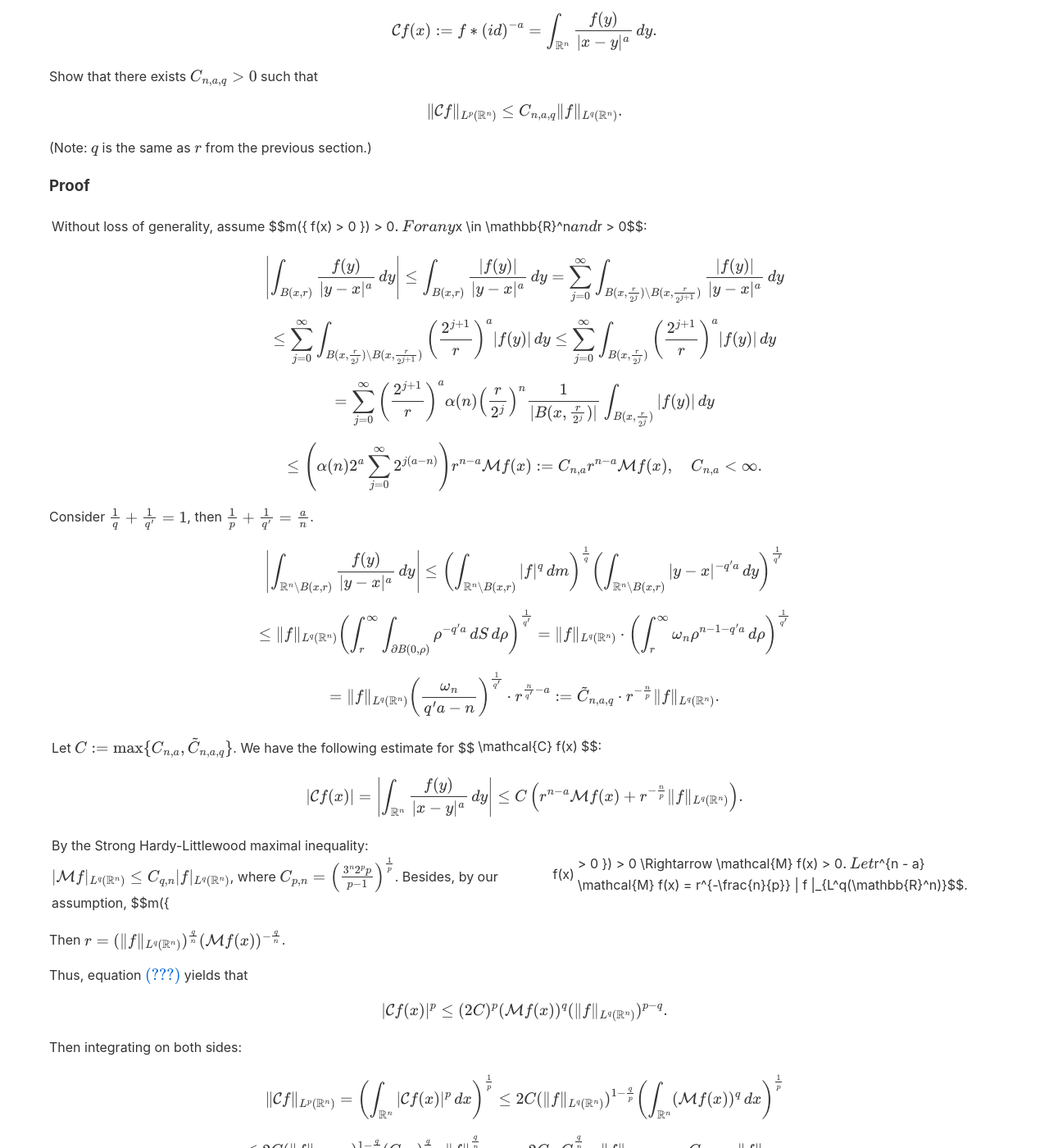
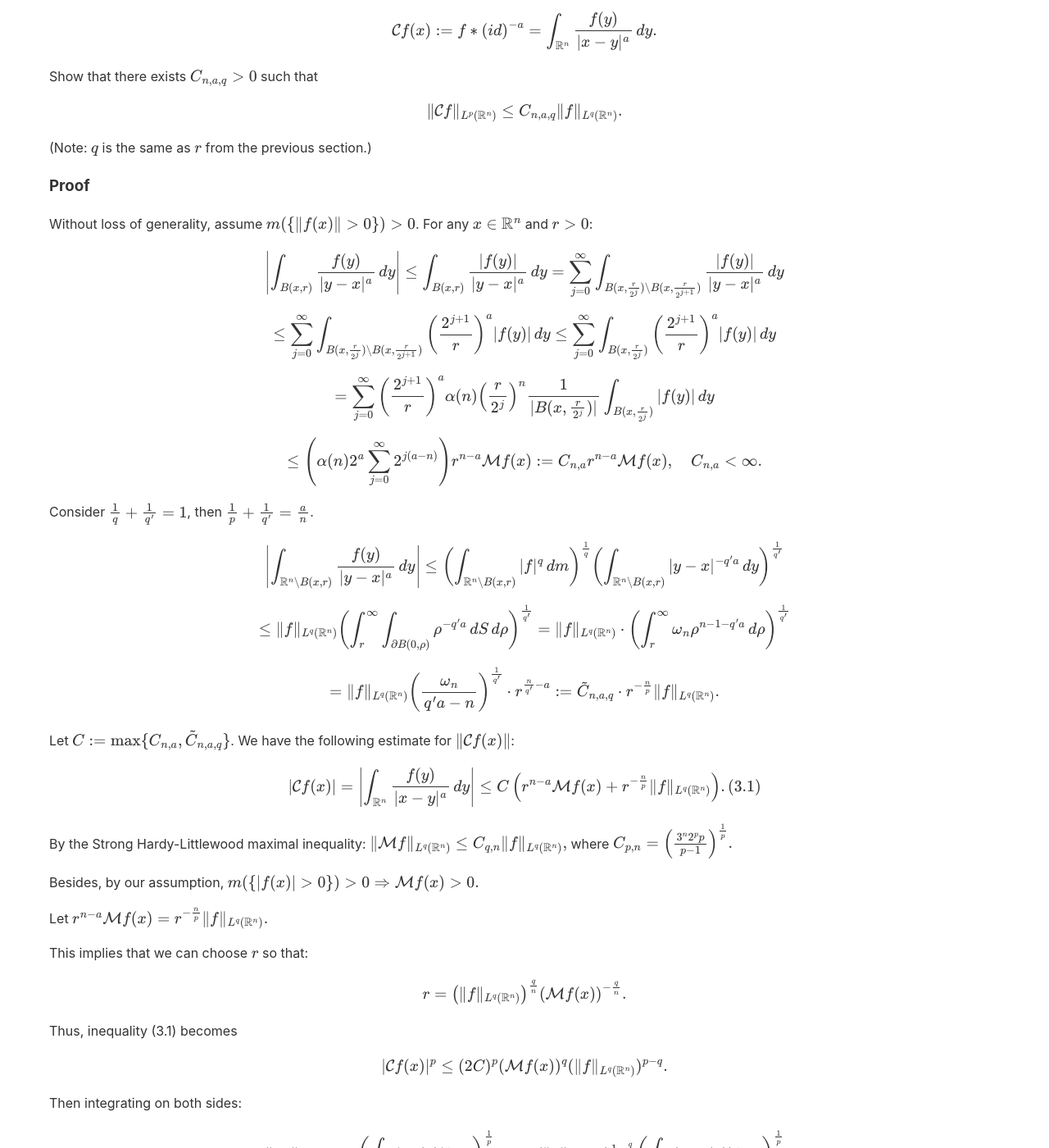
Before and after one commit to Yoon-1023/Yoon-1023.github.io, a Jekyll site: the page built from Courses/Real_Analysis/Interpolation.md, in a window 1280 px wide and 1400 px high, scrolled down 1611 px. Shown: the whole window at 82% size. Built offline with Jekyll 4.4.1, drawn with Linux system fonts in a browser that asks for light colours.

Commit message:
Update Interpolation.md

```diff
--- a/Courses/Real_Analysis/Interpolation.md
+++ b/Courses/Real_Analysis/Interpolation.md
@@ -112,7 +112,7 @@ $$
 
 ### Proof
 
-Without loss of generality, assume $$m(\{ |f(x)| > 0 \}) > 0$$. For any $$x \in \mathbb{R}^n$$ and $$r > 0$$:
+Without loss of generality, assume $$m(\{ \|f(x)\| > 0 \}) > 0$$. For any $$x \in \mathbb{R}^n$$ and $$r > 0$$:
 
 $$
 \left| \int_{B(x, r)} \frac{f(y)}{|y - x|^a} \, dy \right| \leq \int_{B(x, r)} \frac{|f(y)|}{|y - x|^a} \, dy = \sum_{j=0}^{\infty} \int_{B(x, \frac{r}{2^j}) \setminus B(x, \frac{r}{2^{j+1}})} \frac{|f(y)|}{|y - x|^a} \, dy
@@ -144,17 +144,39 @@ $$
 = \| f \|_{L^q(\mathbb{R}^n)} \left( \frac{\omega_n}{q' a - n} \right)^{\frac{1}{q'}} \cdot r^{\frac{n}{q'} - a} := \tilde{C}_{n, a, q} \cdot r^{-\frac{n}{p}} \| f \|_{L^q(\mathbb{R}^n)}.
 $$
 
-Let $$C := \max \{ C_{n, a}, \tilde{C}_{n, a, q} \}$$. We have the following estimate for $$|\mathcal{C} f(x)|$$:
+Let $$C := \max \{ C_{n, a}, \tilde{C}_{n, a, q} \}$$. We have the following estimate for $$\|\mathcal{C} f(x)\|$$:
 
 $$
-|\mathcal{C} f(x)| = \left| \int_{\mathbb{R}^n} \frac{f(y)}{|x - y|^a} \, dy \right| \leq C \left( r^{n - a} \mathcal{M} f(x) + r^{-\frac{n}{p}} \| f \|_{L^q(\mathbb{R}^n)} \right).
+|\mathcal{C} f(x)| = \left| \int_{\mathbb{R}^n} \frac{f(y)}{|x - y|^a} \, dy \right| \leq C \left( r^{n - a} \mathcal{M} f(x) + r^{-\frac{n}{p}} \| f \|_{L^q(\mathbb{R}^n)} \right).  (3.1)
 $$
 
-By the Strong Hardy-Littlewood maximal inequality: $$\| \mathcal{M} f \|_{L^q(\mathbb{R}^n)} \leq C_{q, n} \| f \|_{L^q(\mathbb{R}^n)}$$, where $$C_{p, n} = \left( \frac{3^n 2^p p}{p - 1} \right)^{\frac{1}{p}}$$. Besides, by our assumption, $$m(\{ |f(x)| > 0 \}) > 0 \Rightarrow \mathcal{M} f(x) > 0$$. Let $$r^{n - a} \mathcal{M} f(x) = r^{-\frac{n}{p}} \| f \|_{L^q(\mathbb{R}^n)}$$.
+By the Strong Hardy-Littlewood maximal inequality:
+$$
+\| \mathcal{M} f \|_{L^q(\mathbb{R}^n)} \leq C_{q, n} \| f \|_{L^q(\mathbb{R}^n)},
+$$
+where
+$$
+C_{p, n} = \left( \frac{3^n 2^p p}{p - 1} \right)^{\frac{1}{p}}.
+$$
 
-Then $$r = (\| f \|_{L^q(\mathbb{R}^n)})^{\frac{q}{n}} (\mathcal{M} f(x))^{-\frac{q}{n}}$$.
+Besides, by our assumption,
+$$
+m(\{ |f(x)| > 0 \}) > 0 \Rightarrow \mathcal{M} f(x) > 0.
+$$
 
-Thus, equation \eqref{3.1} yields that
+Let
+$$
+r^{n - a} \mathcal{M} f(x) = r^{-\frac{n}{p}} \| f \|_{L^q(\mathbb{R}^n)}.
+$$
+
+This implies that we can choose $$ r $$ so that:
+
+$$
+r = \left( \| f \|_{L^q(\mathbb{R}^n)} \right)^{\frac{q}{n}} \left( \mathcal{M} f(x) \right)^{-\frac{q}{n}}.
+$$
+
+
+Thus, inequality (3.1) becomes
 
 $$
 |\mathcal{C} f(x)|^p \leq (2C)^p (\mathcal{M} f(x))^q (\| f \|_{L^q(\mathbb{R}^n)})^{p - q}.
```
